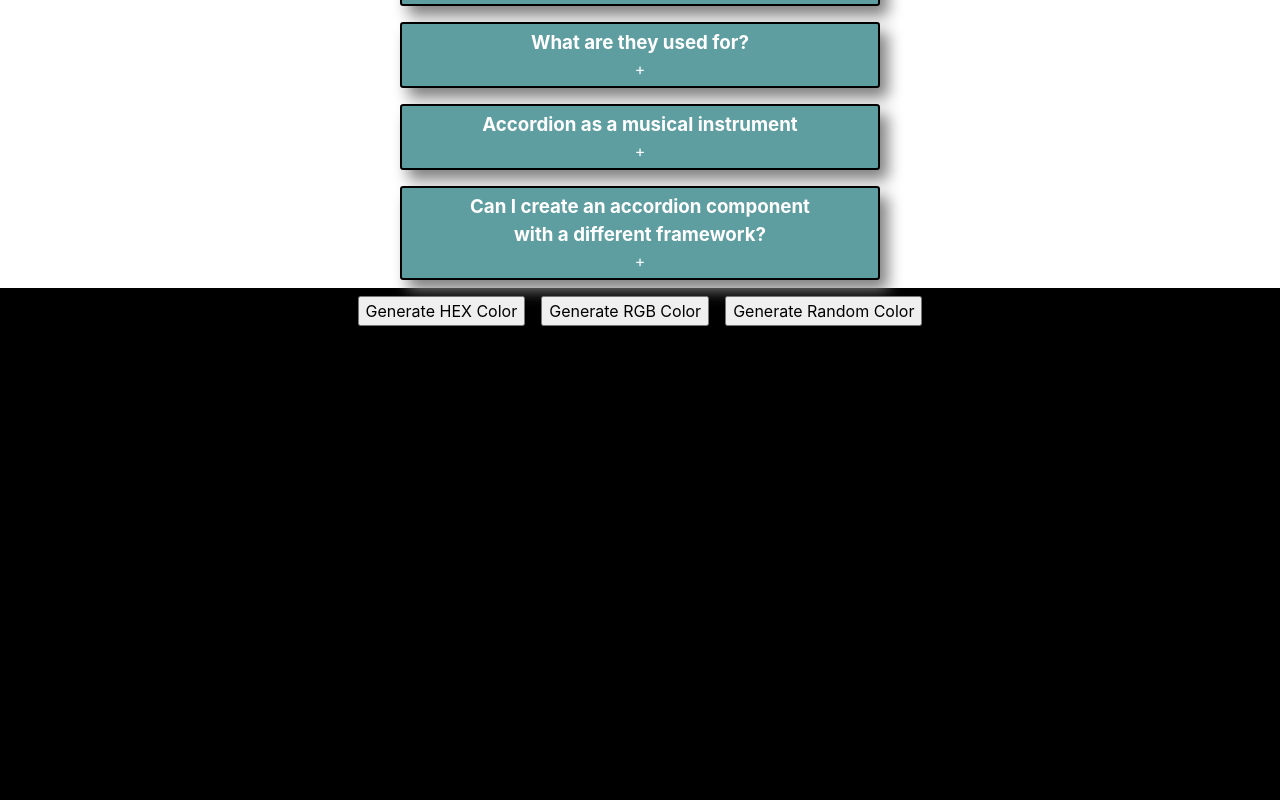
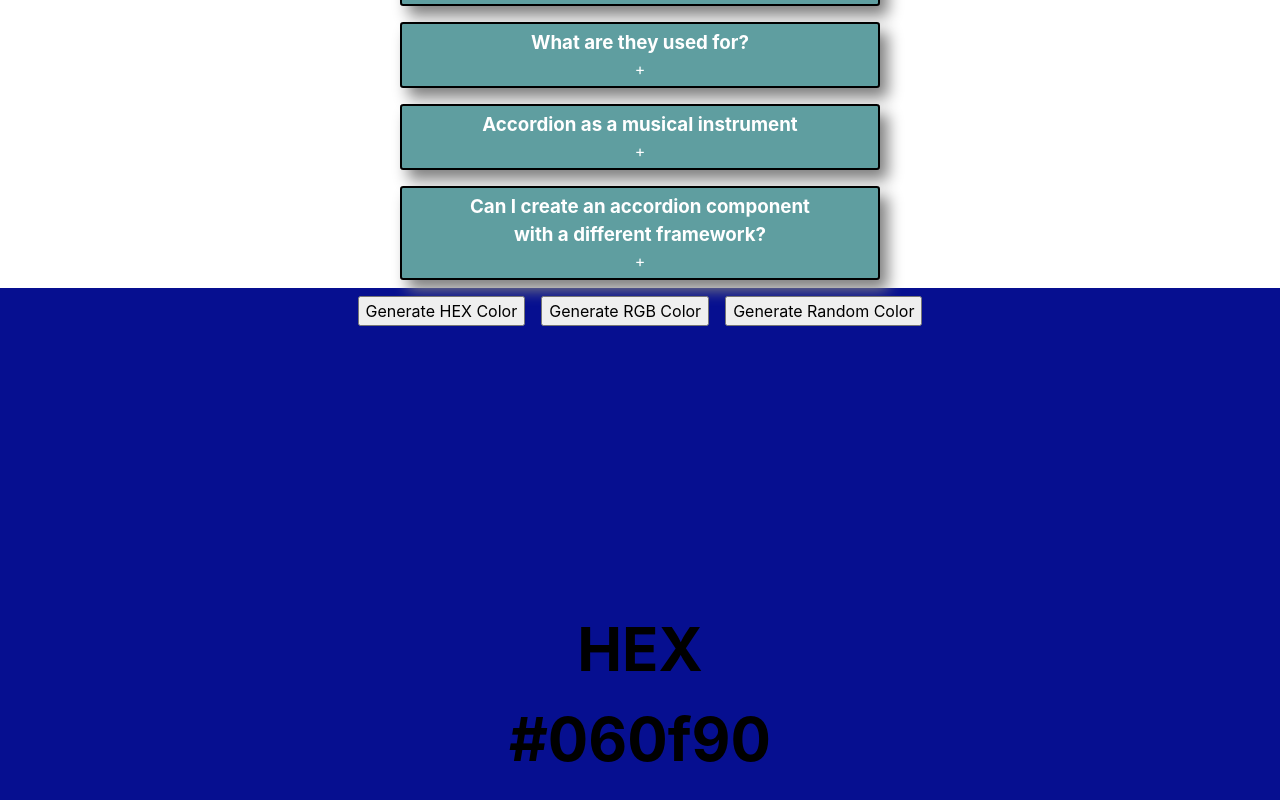
Before and after one commit to greenteaisgreat/Utilities, a React (Create React App) app: page / in a window 1280 px wide. Shown: the part 150-950 px from the top of the page. Built offline with nearby package versions, Linux system fonts and the light colour scheme.

Commit message:
Reformat and add effect for color display text

```diff
--- a/src/components/GenerateColor/GenerateColor.jsx
+++ b/src/components/GenerateColor/GenerateColor.jsx
@@ -6,11 +6,19 @@ export default function GenerateColor() {
   const [colorType, setColorType] = React.useState("hex");
   const [colorCode, setColorCode] = React.useState("#000");
 
+  // generate a random number
   function randomNumberUtility(length) {
     return Math.floor(Math.random() * length);
   }
 
+  // used to ensure that the correct colorType is displayed
+  // after the user clicks on one of them
+  React.useEffect(() => {
+    handleGenerateRandomColor();
+  }, [colorType]);
+
   function handleGenerateRandomColor() {
+    // hex color generator logic
     if (colorType === "hex") {
       let hexColor = "#";
       const hexArr = [
@@ -35,7 +43,9 @@ export default function GenerateColor() {
         hexColor += hexArr[randomNumberUtility(hexArr.length)];
       }
       setColorCode(hexColor);
-    } else if (colorType === "rgb") {
+    }
+    // rgb color generator logic
+    else if (colorType === "rgb") {
       const r = randomNumberUtility(256);
       const g = randomNumberUtility(256);
       const b = randomNumberUtility(256);
@@ -52,6 +62,19 @@ export default function GenerateColor() {
         <button onClick={handleGenerateRandomColor}>
           Generate Random Color
         </button>
+        <div className="color-display">
+          <h1>
+            {colorType === "hex" ? (
+              <div className="color-text">
+                HEX <div>{colorCode}</div>
+              </div>
+            ) : (
+              <div className="color-text">
+                RGB <div>{colorCode}</div>
+              </div>
+            )}
+          </h1>
+        </div>
       </div>
     </div>
   );
--- a/src/components/GenerateColor/generateColor.css
+++ b/src/components/GenerateColor/generateColor.css
@@ -9,3 +9,19 @@
 .button-wrapper button {
   margin: 0.5rem;
 }
+
+.color-display {
+  display: flex;
+  justify-content: center;
+  align-items: center;
+  margin: auto;
+  height: 90vh;
+  font-size: 30px;
+}
+
+.color-text {
+  display: flex;
+  flex-direction: column;
+  justify-content: center;
+  align-items: center;
+}
```
